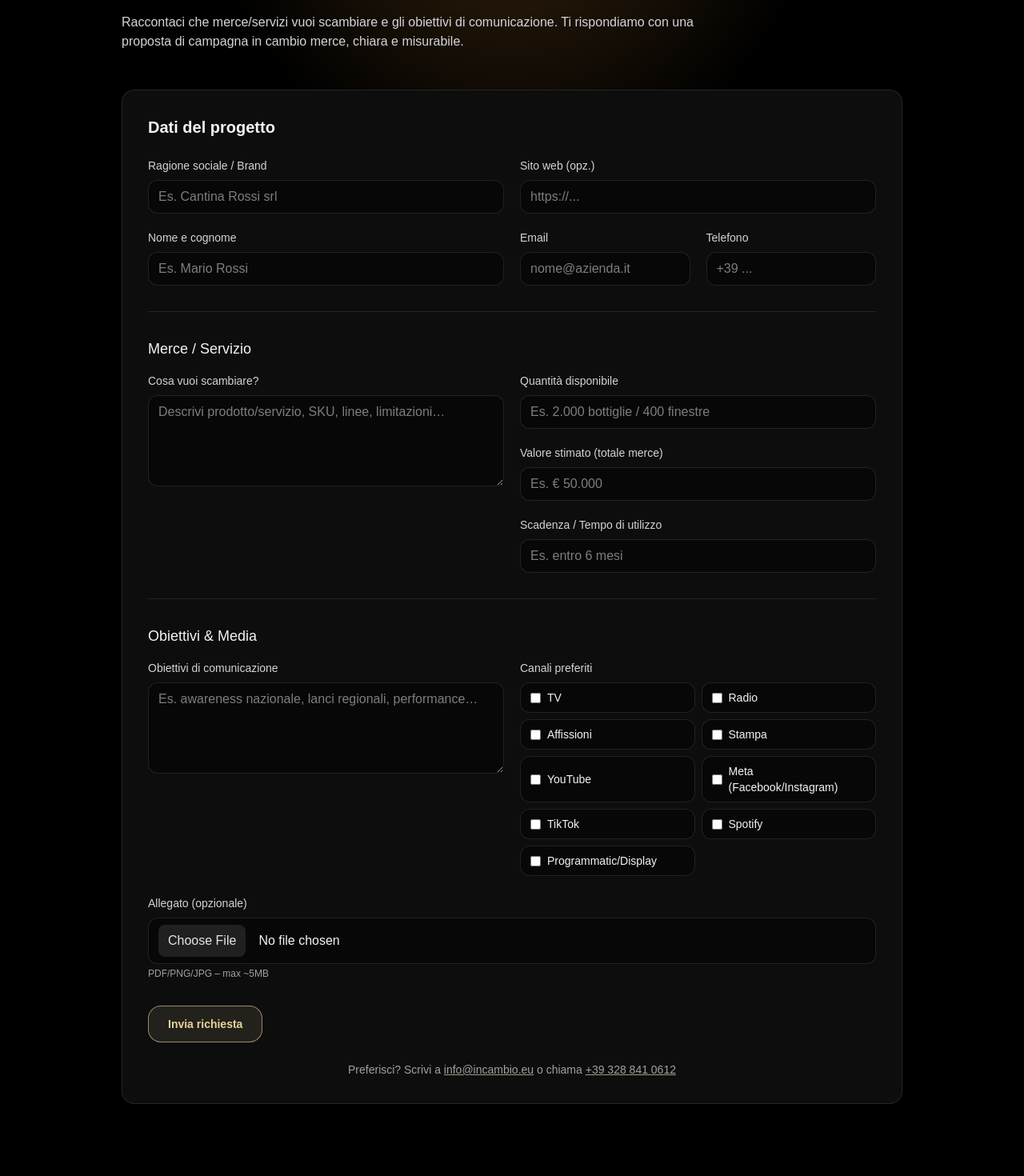
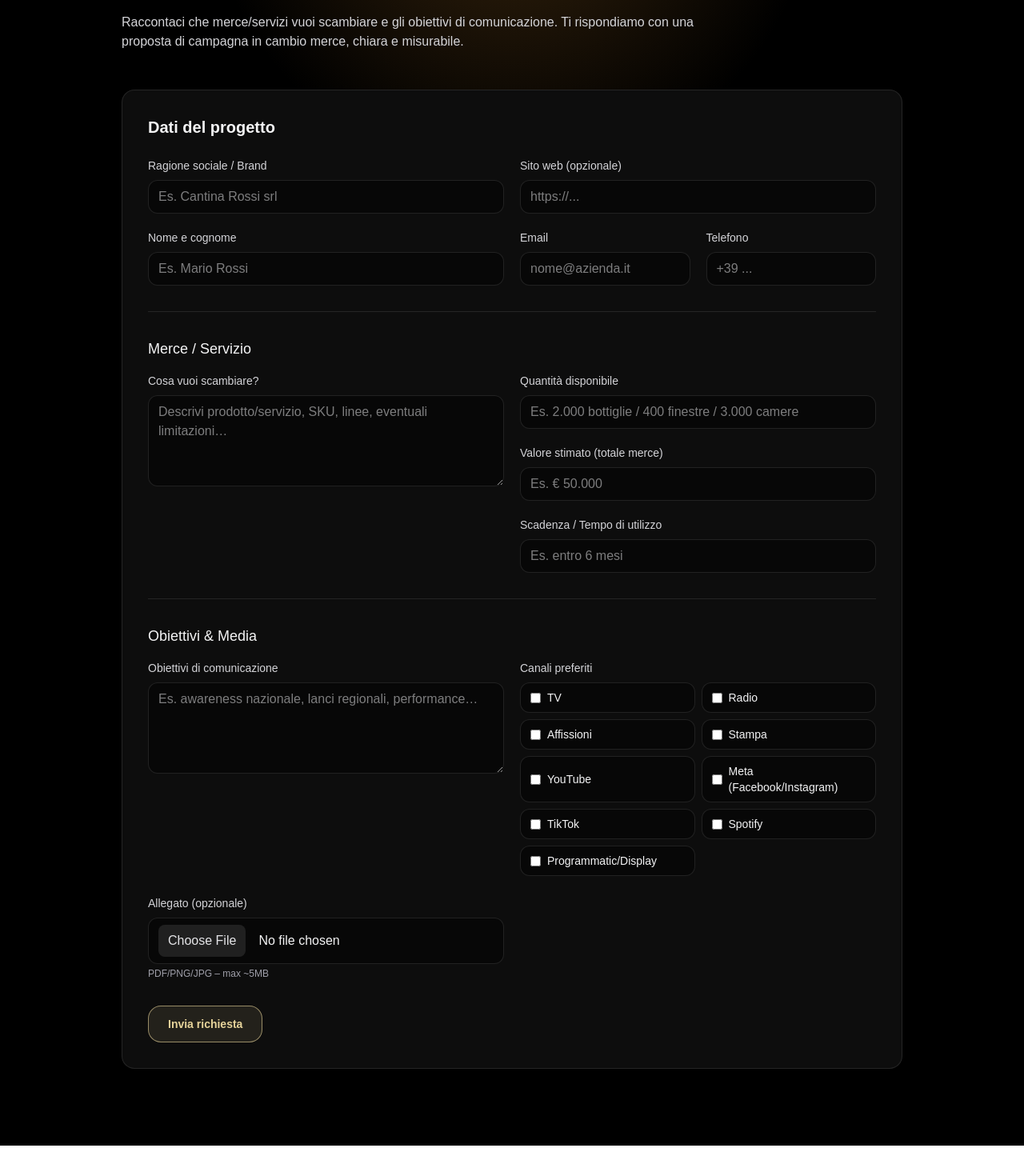
Before and after one commit to minerviniv-bit/incambio-sito, a Next.js app: page /valutazione in a window 1280 px wide. Shown: the part 160-1630 px from the top of the page at 80% size. After the commit the page ends 1592 px from the top, so only its background shows below. Built offline with nearby package versions, Linux system fonts and the light colour scheme.

Commit message:
Fix: rimosso any da ValutazioneForm, tipizzato onSubmit

```diff
--- a/src/components/ValutazioneForm.tsx
+++ b/src/components/ValutazioneForm.tsx
@@ -1,18 +1,6 @@
 "use client";
 
 import { useState } from "react";
-
-const CHANNELS = [
-  "TV",
-  "Radio",
-  "Affissioni",
-  "Stampa",
-  "YouTube",
-  "Meta (Facebook/Instagram)",
-  "TikTok",
-  "Spotify",
-  "Programmatic/Display",
-];
 
 export default function ValutazioneForm() {
   const [loading, setLoading] = useState(false);
@@ -24,20 +12,13 @@ export default function ValutazioneForm() {
     setOk(null);
 
     const form = e.currentTarget;
-    const fd = new FormData(form);
-
-    // FormData -> JSON (includo i check multipli "channels")
-    const data: Record<string, any> = Object.fromEntries(fd.entries());
-    data.channels = fd.getAll("channels"); // array di canali
-    // NB: il campo "file" al momento NON viene inviato (se vogliamo allegati serve multipart + backend dedicato)
+    const data = new FormData(form);
 
     try {
       const res = await fetch("/api/valutazione", {
         method: "POST",
-        headers: { "Content-Type": "application/json" },
-        body: JSON.stringify(data),
+        body: data,
       });
-
       setOk(res.ok);
       if (res.ok) form.reset();
     } catch {
@@ -54,72 +35,151 @@ export default function ValutazioneForm() {
     >
       <h2 className="text-xl font-semibold mb-6">Dati del progetto</h2>
 
-      {/* 1) Azienda & contatto */}
+      {/* Blocco 1: azienda & contatto */}
       <div className="grid grid-cols-1 md:grid-cols-2 gap-5">
         <div>
-          <label className="block text-sm text-zinc-300 mb-2">Ragione sociale / Brand</label>
-          <input name="company" required className="w-full rounded-xl bg-black/40 border border-white/10 px-3 py-2 outline-none focus:border-[#e6d39a]/60" placeholder="Es. Cantina Rossi srl"/>
+          <label className="block text-sm text-zinc-300 mb-2">
+            Ragione sociale / Brand
+          </label>
+          <input
+            name="company"
+            required
+            className="w-full rounded-xl bg-black/40 border border-white/10 px-3 py-2 outline-none focus:border-[#e6d39a]/60"
+            placeholder="Es. Cantina Rossi srl"
+          />
         </div>
         <div>
-          <label className="block text-sm text-zinc-300 mb-2">Sito web (opz.)</label>
-          <input name="website" type="url" className="w-full rounded-xl bg-black/40 border border-white/10 px-3 py-2 outline-none focus:border-[#e6d39a]/60" placeholder="https://..."/>
+          <label className="block text-sm text-zinc-300 mb-2">
+            Sito web (opzionale)
+          </label>
+          <input
+            name="website"
+            type="url"
+            className="w-full rounded-xl bg-black/40 border border-white/10 px-3 py-2 outline-none focus:border-[#e6d39a]/60"
+            placeholder="https://..."
+          />
         </div>
 
         <div>
-          <label className="block text-sm text-zinc-300 mb-2">Nome e cognome</label>
-          <input name="name" required className="w-full rounded-xl bg-black/40 border border-white/10 px-3 py-2 outline-none focus:border-[#e6d39a]/60" placeholder="Es. Mario Rossi"/>
+          <label className="block text-sm text-zinc-300 mb-2">
+            Nome e cognome
+          </label>
+          <input
+            name="name"
+            required
+            className="w-full rounded-xl bg-black/40 border border-white/10 px-3 py-2 outline-none focus:border-[#e6d39a]/60"
+            placeholder="Es. Mario Rossi"
+          />
         </div>
         <div className="grid grid-cols-1 md:grid-cols-2 gap-5">
           <div>
             <label className="block text-sm text-zinc-300 mb-2">Email</label>
-            <input name="email" type="email" required className="w-full rounded-xl bg-black/40 border border-white/10 px-3 py-2 outline-none focus:border-[#e6d39a]/60" placeholder="nome@azienda.it"/>
+            <input
+              name="email"
+              type="email"
+              required
+              className="w-full rounded-xl bg-black/40 border border-white/10 px-3 py-2 outline-none focus:border-[#e6d39a]/60"
+              placeholder="nome@azienda.it"
+            />
           </div>
           <div>
             <label className="block text-sm text-zinc-300 mb-2">Telefono</label>
-            <input name="phone" className="w-full rounded-xl bg-black/40 border border-white/10 px-3 py-2 outline-none focus:border-[#e6d39a]/60" placeholder="+39 ..."/>
+            <input
+              name="phone"
+              className="w-full rounded-xl bg-black/40 border border-white/10 px-3 py-2 outline-none focus:border-[#e6d39a]/60"
+              placeholder="+39 ..."
+            />
           </div>
         </div>
       </div>
 
       <hr className="my-8 border-white/10" />
 
-      {/* 2) Merce / valore */}
+      {/* Blocco 2: merce & valore */}
       <h3 className="text-lg font-medium mb-4">Merce / Servizio</h3>
       <div className="grid grid-cols-1 md:grid-cols-2 gap-5">
         <div>
-          <label className="block text-sm text-zinc-300 mb-2">Cosa vuoi scambiare?</label>
-          <textarea name="asset" required rows={4} className="w-full rounded-xl bg-black/40 border border-white/10 px-3 py-2 outline-none focus:border-[#e6d39a]/60" placeholder="Descrivi prodotto/servizio, SKU, linee, limitazioni…"/>
+          <label className="block text-sm text-zinc-300 mb-2">
+            Cosa vuoi scambiare?
+          </label>
+          <textarea
+            name="asset"
+            required
+            rows={4}
+            className="w-full rounded-xl bg-black/40 border border-white/10 px-3 py-2 outline-none focus:border-[#e6d39a]/60"
+            placeholder="Descrivi prodotto/servizio, SKU, linee, eventuali limitazioni…"
+          />
         </div>
         <div className="grid grid-cols-1 gap-5">
           <div>
-            <label className="block text-sm text-zinc-300 mb-2">Quantità disponibile</label>
-            <input name="qty" className="w-full rounded-xl bg-black/40 border border-white/10 px-3 py-2 outline-none focus:border-[#e6d39a]/60" placeholder="Es. 2.000 bottiglie / 400 finestre"/>
+            <label className="block text-sm text-zinc-300 mb-2">
+              Quantità disponibile
+            </label>
+            <input
+              name="qty"
+              className="w-full rounded-xl bg-black/40 border border-white/10 px-3 py-2 outline-none focus:border-[#e6d39a]/60"
+              placeholder="Es. 2.000 bottiglie / 400 finestre / 3.000 camere"
+            />
           </div>
           <div>
-            <label className="block text-sm text-zinc-300 mb-2">Valore stimato (totale merce)</label>
-            <input name="value" className="w-full rounded-xl bg-black/40 border border-white/10 px-3 py-2 outline-none focus:border-[#e6d39a]/60" placeholder="Es. € 50.000"/>
+            <label className="block text-sm text-zinc-300 mb-2">
+              Valore stimato (totale merce)
+            </label>
+            <input
+              name="value"
+              className="w-full rounded-xl bg-black/40 border border-white/10 px-3 py-2 outline-none focus:border-[#e6d39a]/60"
+              placeholder="Es. € 50.000"
+            />
           </div>
           <div>
-            <label className="block text-sm text-zinc-300 mb-2">Scadenza / Tempo di utilizzo</label>
-            <input name="deadline" className="w-full rounded-xl bg-black/40 border border-white/10 px-3 py-2 outline-none focus:border-[#e6d39a]/60" placeholder="Es. entro 6 mesi"/>
+            <label className="block text-sm text-zinc-300 mb-2">
+              Scadenza / Tempo di utilizzo
+            </label>
+            <input
+              name="deadline"
+              className="w-full rounded-xl bg-black/40 border border-white/10 px-3 py-2 outline-none focus:border-[#e6d39a]/60"
+              placeholder="Es. entro 6 mesi"
+            />
           </div>
         </div>
       </div>
 
       <hr className="my-8 border-white/10" />
 
-      {/* 3) Obiettivi & media */}
+      {/* Blocco 3: obiettivi & canali */}
       <h3 className="text-lg font-medium mb-4">Obiettivi & Media</h3>
       <div className="grid grid-cols-1 md:grid-cols-2 gap-5">
         <div>
-          <label className="block text-sm text-zinc-300 mb-2">Obiettivi di comunicazione</label>
-          <textarea name="goals" rows={4} className="w-full rounded-xl bg-black/40 border border-white/10 px-3 py-2 outline-none focus:border-[#e6d39a]/60" placeholder="Es. awareness nazionale, lanci regionali, performance…"/>
+          <label className="block text-sm text-zinc-300 mb-2">
+            Obiettivi di comunicazione
+          </label>
+          <textarea
+            name="goals"
+            rows={4}
+            className="w-full rounded-xl bg-black/40 border border-white/10 px-3 py-2 outline-none focus:border-[#e6d39a]/60"
+            placeholder="Es. awareness nazionale, lanci regionali, performance…"
+          />
         </div>
         <div>
-          <label className="block text-sm text-zinc-300 mb-2">Canali preferiti</label>
+          <label className="block text-sm text-zinc-300 mb-2">
+            Canali preferiti
+          </label>
           <div className="grid grid-cols-1 sm:grid-cols-2 gap-2">
-            {CHANNELS.map((c) => (
-              <label key={c} className="flex items-center gap-2 rounded-xl border border-white/10 bg-black/40 px-3 py-2">
+            {[
+              "TV",
+              "Radio",
+              "Affissioni",
+              "Stampa",
+              "YouTube",
+              "Meta (Facebook/Instagram)",
+              "TikTok",
+              "Spotify",
+              "Programmatic/Display",
+            ].map((c) => (
+              <label
+                key={c}
+                className="flex items-center gap-2 rounded-xl border border-white/10 bg-black/40 px-3 py-2"
+              >
                 <input type="checkbox" name="channels" value={c} className="accent-[#e6d39a]" />
                 <span className="text-sm">{c}</span>
               </label>
@@ -128,9 +188,11 @@ export default function ValutazioneForm() {
         </div>
       </div>
 
-      {/* Allegato (solo UI, al momento ignorato dall'invio JSON) */}
-      <div className="mt-6">
-        <label className="block text-sm text-zinc-300 mb-2">Allegato (opzionale)</label>
+      <div className="mt-6 grid grid-cols-1 md:grid-cols-2 gap-5">
+        <div>
+          <label className="block text-sm text-zinc-300 mb-2">
+            Allegato (opzionale)
+          </label>
           <input
             name="file"
             type="file"
@@ -138,8 +200,8 @@ export default function ValutazioneForm() {
           />
           <p className="text-xs text-zinc-400 mt-1">PDF/PNG/JPG – max ~5MB</p>
         </div>
+      </div>
 
-      {/* CTA */}
       <div className="mt-8 flex items-center gap-4">
         <button
           disabled={loading}
@@ -147,21 +209,15 @@ export default function ValutazioneForm() {
         >
           {loading ? "Invio in corso…" : "Invia richiesta"}
         </button>
-        {ok === true && <span className="text-emerald-400 text-sm">Ricevuto! Ti ricontattiamo a breve.</span>}
-        {ok === false && <span className="text-red-400 text-sm">Errore di invio. Riprova.</span>}
+        {ok === true && (
+          <span className="text-emerald-400 text-sm">
+            Ricevuto! Ti ricontattiamo a breve.
+          </span>
+        )}
+        {ok === false && (
+          <span className="text-red-400 text-sm">Errore di invio. Riprova.</span>
+        )}
       </div>
-
-      {/* fallback contatti */}
-      <p className="text-center text-sm text-zinc-400 mt-6">
-        Preferisci? Scrivi a{" "}
-        <a className="underline decoration-[#e6d39a]/70" href="mailto:info@incambio.eu?subject=Richiesta%20valutazione">
-          info@incambio.eu
-        </a>{" "}
-        o chiama{" "}
-        <a className="underline decoration-[#e6d39a]/70" href="tel:+393288410612">
-          +39 328 841 0612
-        </a>
-      </p>
     </form>
   );
 }
```
Lines whose indentation alone changed are shown as unchanged.
